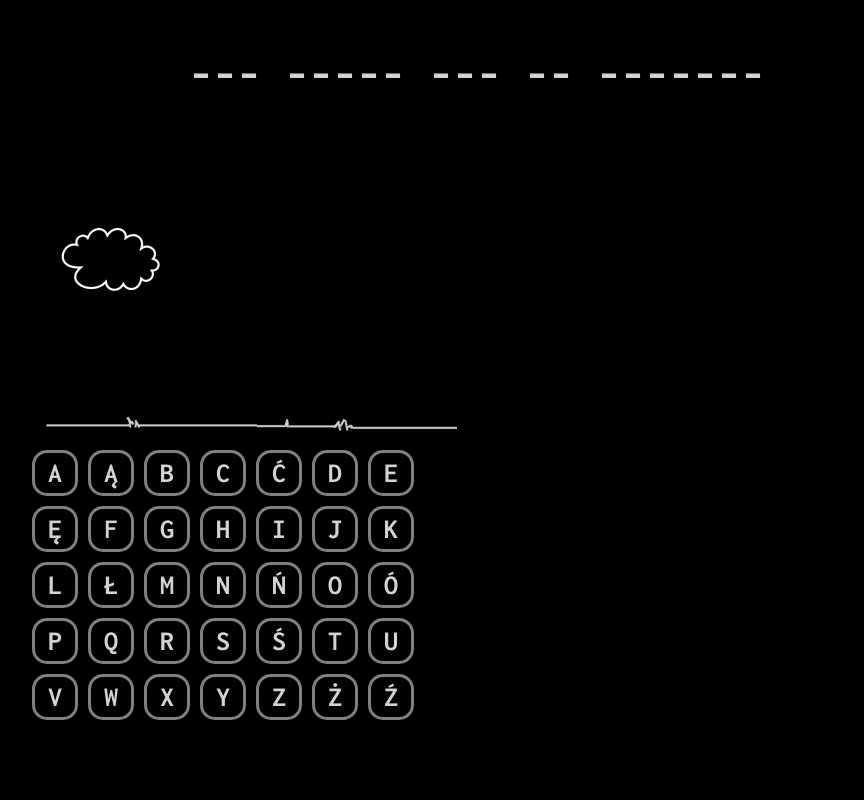
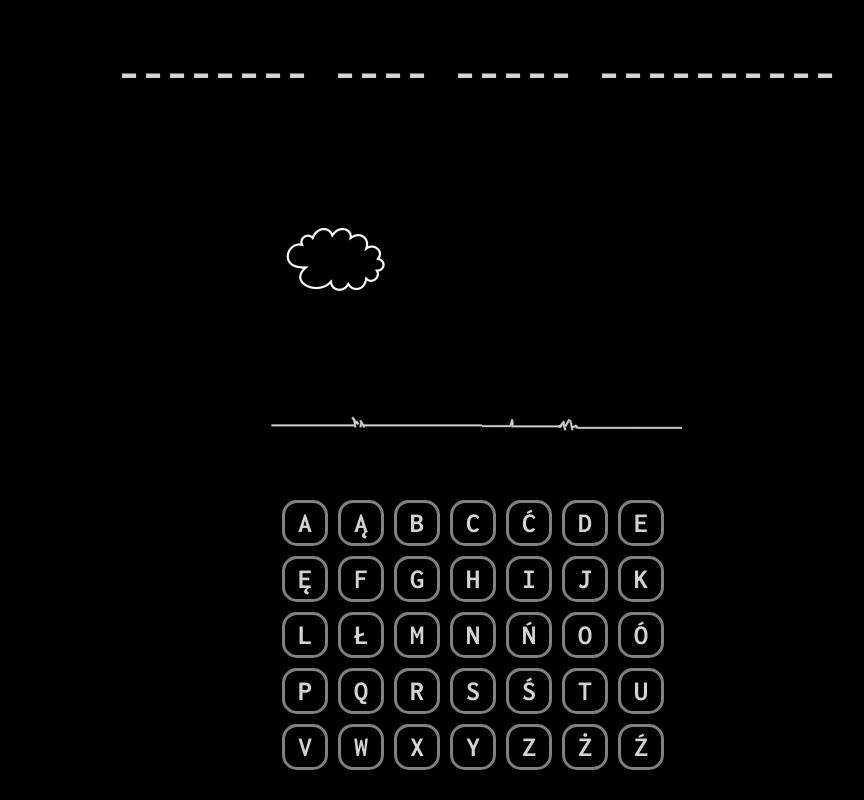
Before and after one commit to dgocja/WWW, a plain HTML site: page JavaScript/Szubiennica/szubiennica.html in a window 1280 px wide. Shown: the whole page, without its empty margins (163-1027 px from the left). Drawn offline with Linux system fonts and the light colour scheme.

Commit message:
Losowe przyslowia

```diff
--- a/JavaScript/Szubiennica/style.css
+++ b/JavaScript/Szubiennica/style.css
@@ -27,16 +27,19 @@ body
 
 #szubienica
 {
-		flow: left;
-		width: 450px;
+		flow: right;
+		margin-top: 50px;
+		width: 900px;
 		text-align: center;
 		min-height: 280px;
 }
 
 #alfabet
 {
-	flow: left;
-	width: 450px;
+	flow: right;
+	margin-top: 50px;
+	margin-left: 250px;
+	width: 800px;
 	text-align: center;
 	min-height: 280px;
 }
--- a/JavaScript/Szubiennica/szubienica.js
+++ b/JavaScript/Szubiennica/szubienica.js
@@ -1,4 +1,22 @@
-var haslo = "Bez pracy nie ma kołaczy";
+var haslo = "Kto szuka nie błądzi";
+
+hasla = new Array(
+  'Kto szuka nie błądzi',
+  'Bez pracy nie ma kołaczy',
+  'Sukces ma wielu ojców porażka jest sierotą',
+  'Lepsza rozwaga niż odwaga',
+  'Modli się pod figurą a diabła ma za skórą',
+  'Kto nie idzie naprzód, ten się cofa',
+  'Jak cię widzą tak cię piszą',
+  'Prosta droga najkrótsza',
+  'Potrzeba jest matką wynalazków',
+  'Ziarnko do ziarnka zbierze się miarka'
+);
+ los = Math.round(Math.random()*(hasla.length-1));
+//document.write(hasla[los]);
+
+haslo = hasla[los];
+
 haslo = haslo.toUpperCase();
 
 var dlugosc = haslo.length;
```
